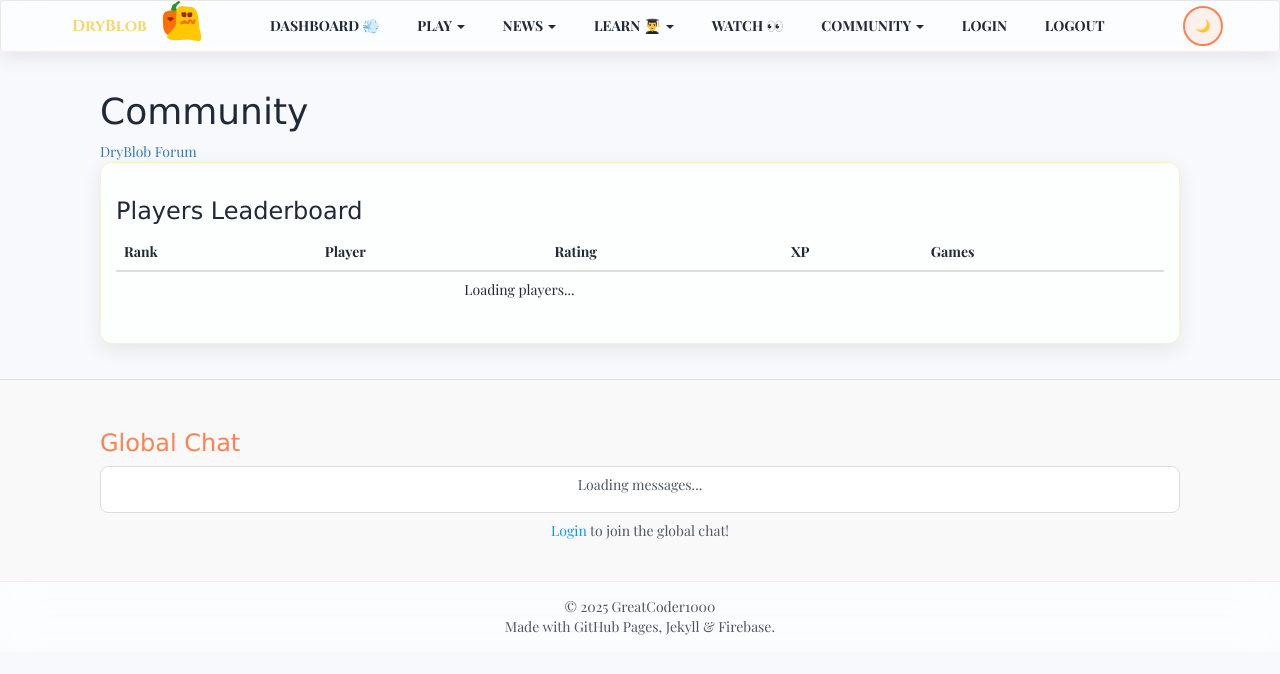
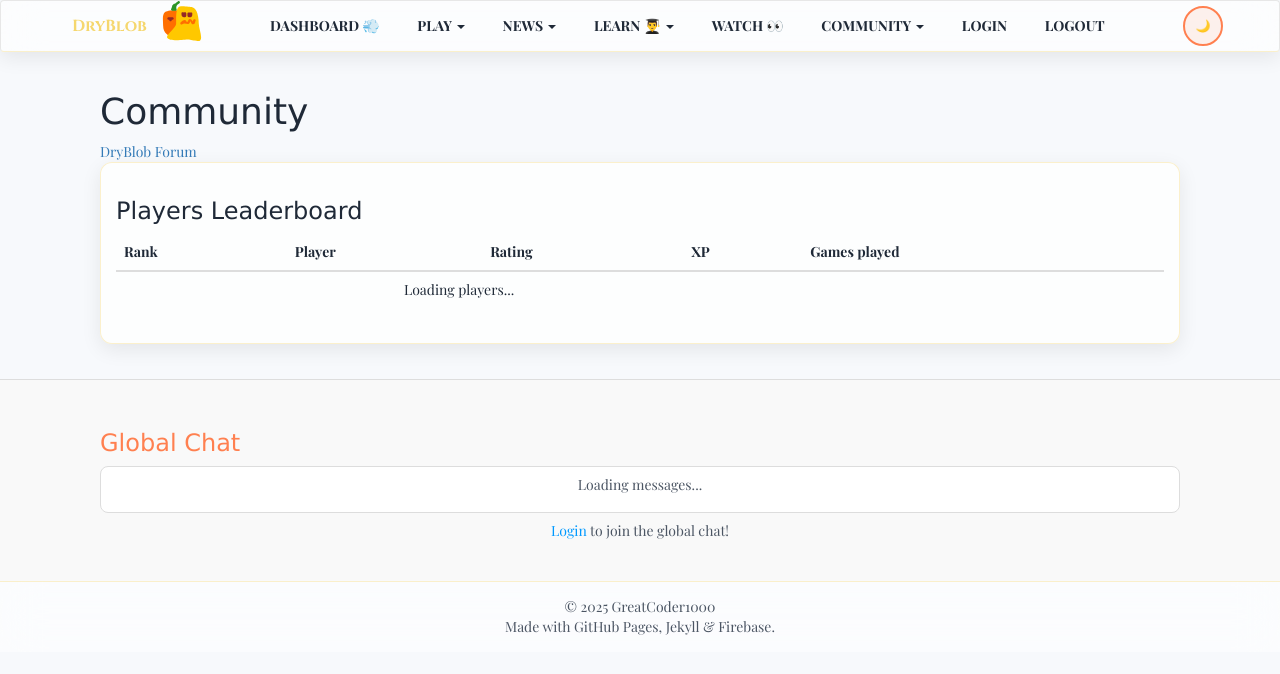
Before and after one commit to GreatCoder1000/drychess, a Jekyll site: the page built from community.html, in a window 1280 px wide. Shown: the top 674 px of the page. Built offline with Jekyll 4.4.1, drawn with Linux system fonts in a browser that asks for light colours; comment, search, counter and statistics services are not loaded.

Commit message:
Update community.html

```diff
--- a/community.html
+++ b/community.html
@@ -17,7 +17,7 @@ title: Community
                         <th>Player</th>
                         <th>Rating</th>
                         <th>XP</th>
-                        <th>Games</th>
+                        <th>Games played</th>
                     </tr>
                 </thead>
                 <tbody id="leaderboardBody">
```
